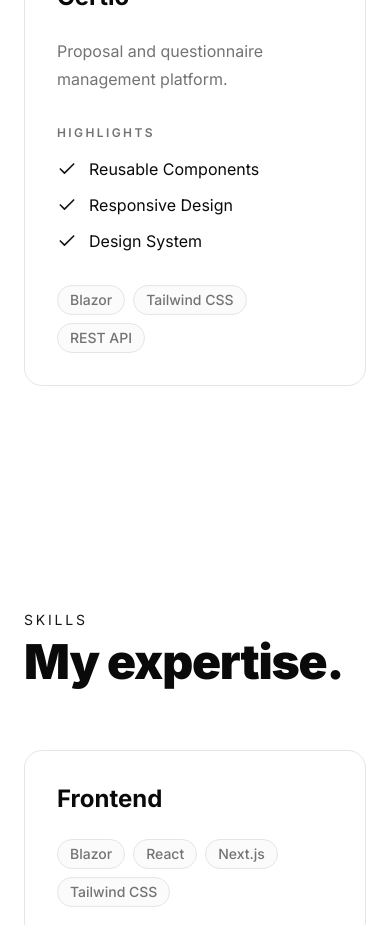
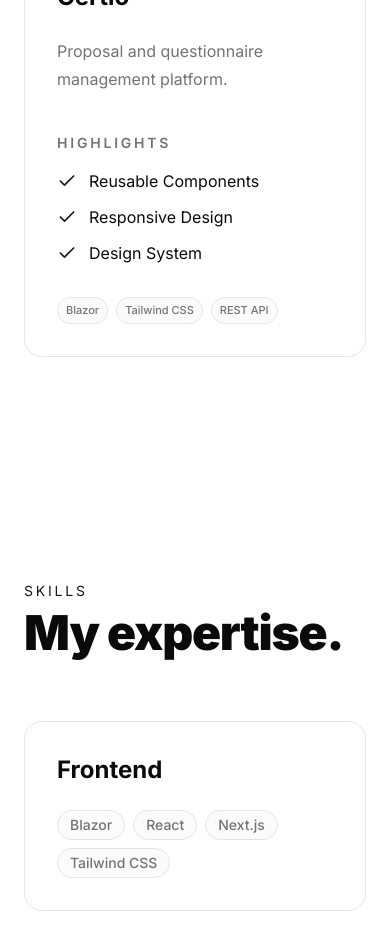
Before and after one commit to davidsanjaya/portfolio, a Next.js app: page / in a window 390 px wide. Shown: the part 2640-3565 px from the top of the page. Built offline with nearby package versions, Linux system fonts and the light colour scheme.

Commit message:
responsive project

```diff
--- a/components/ui/project-card/project-card.styles.ts
+++ b/components/ui/project-card/project-card.styles.ts
@@ -19,16 +19,17 @@ export const projectCardStyles = {
 
   description: `
         mt-6
+        text-base
 leading-7
 text-muted-foreground
     `,
 
   highlights: `
-        mt-8
+        mt-10
     `,
 
   highlightsTitle: `
-        text-xs
+        text-sm
         font-semibold
         uppercase
         tracking-[0.2em]
@@ -59,17 +60,24 @@ export const projectCardStyles = {
   technologies: `
     flex
     flex-wrap
-        gap-2
+    justify-start
+    gap-x-2
+    gap-y-2
 `,
 
   badge: `
+    whitespace-nowrap
     rounded-full
     border
     border-border
     bg-muted/40
-        px-3
+    px-2
     py-1
-        text-sm
+    text-[11px]
+
+    sm:px-3
+    sm:text-sm
+
     font-medium
     text-muted-foreground
     transition-colors
```
Lines whose indentation alone changed are shown as unchanged.
